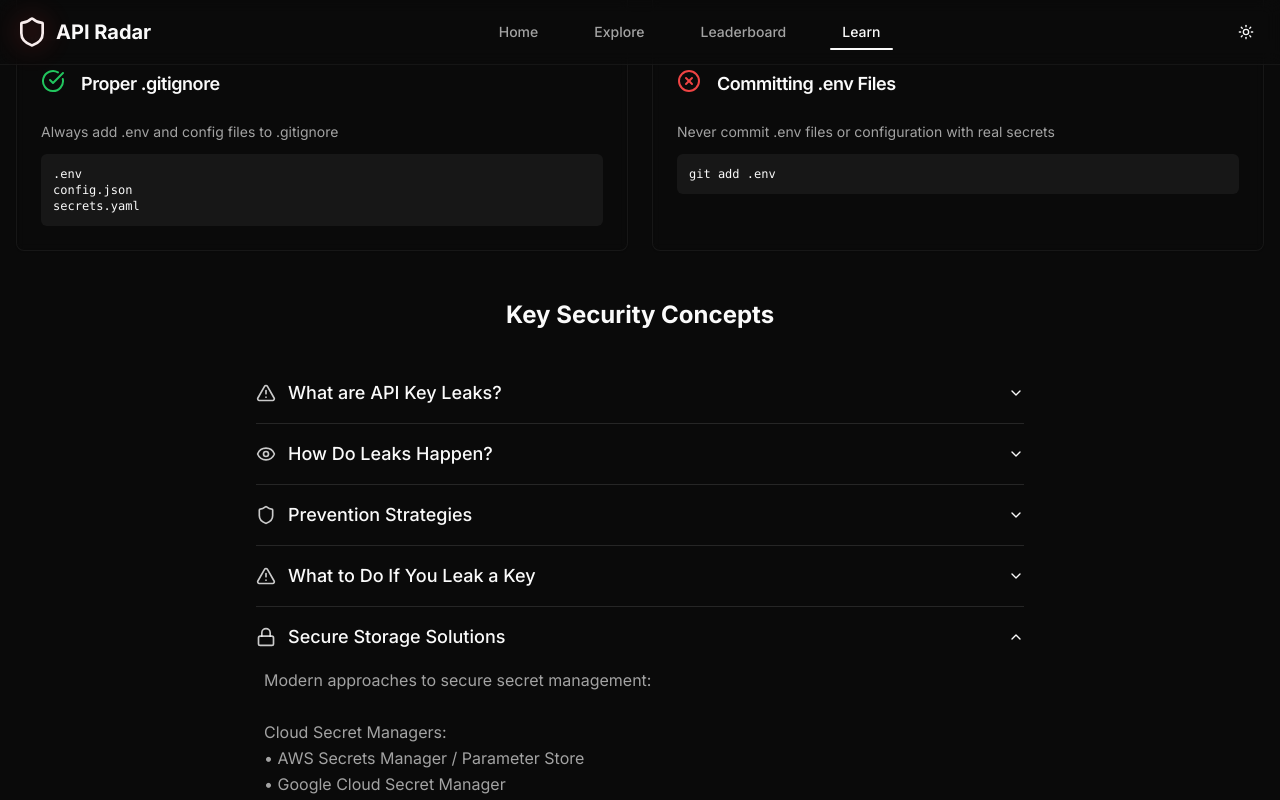
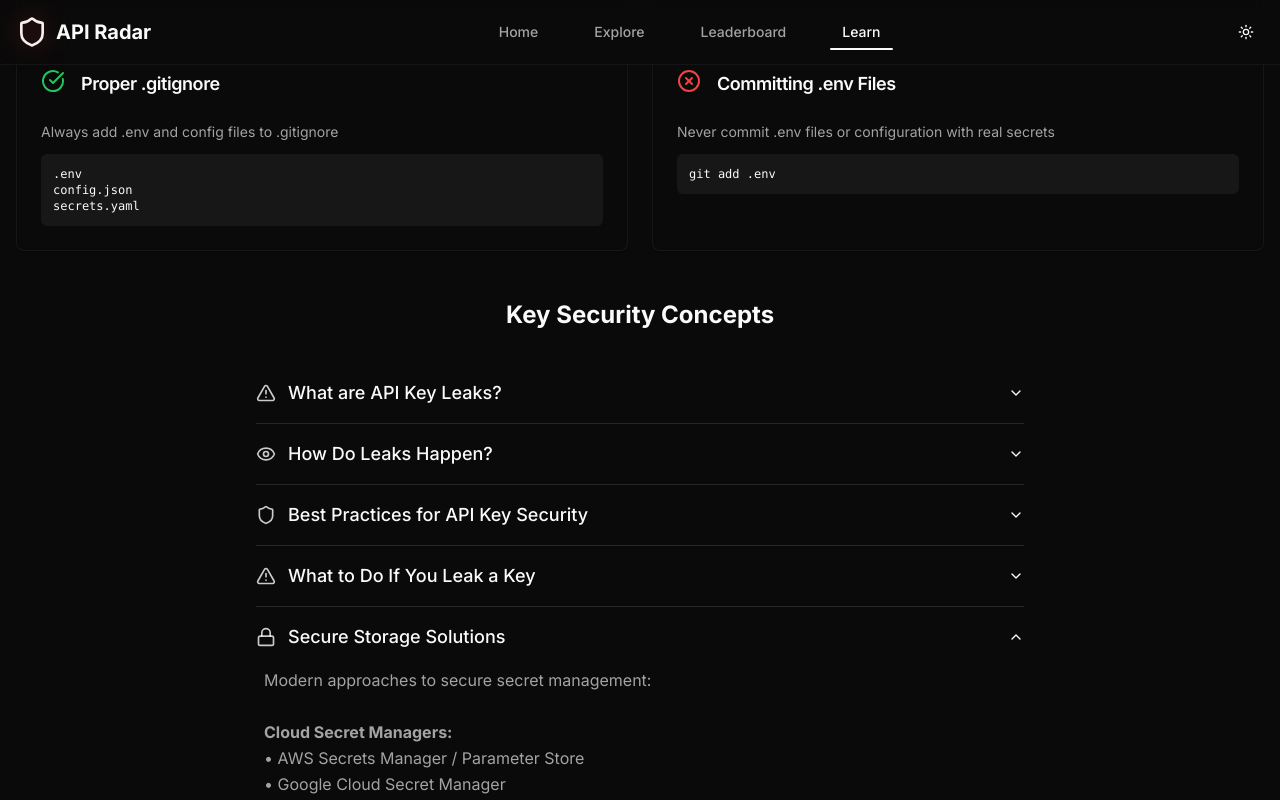
Before and after one commit to zaim-abbasi/APIRadar, a Next.js app: page /learn in a window 1280 px wide. Both pictures are taken after a click on the button "Secure Storage Solutions". Shown: the part 548-1348 px from the top of the page. Built offline with nearby package versions, Linux system fonts and the light colour scheme.

Commit message:
Refactor API key security section to enhance clarity and structure, updating titles and formatting for better readability

```diff
--- a/app/learn/page.tsx
+++ b/app/learn/page.tsx
@@ -57,27 +57,27 @@ Temporary code changes that include real API keys for testing purposes, then for
 Build logs, deployment scripts, or CI configuration files that inadvertently expose environment variables containing API keys.`
   },
   {
-    id: 'prevention-strategies',
-    title: 'Prevention Strategies',
+    id: 'best-practices',
+    title: 'Best Practices for API Key Security',
     icon: Shield,
     content: `Protect your API keys with these best practices:
 
-**Environment Variables**
+<strong>Environment Variables</strong>
 • Store all secrets in environment variables, never in code
 • Use .env files for local development (add to .gitignore)
 • Use secure secret management in production
 
-**Code Review Process**
+<strong>Code Review Process</strong>
 • Implement mandatory code reviews before merging
 • Use automated scanning tools in your CI/CD pipeline
 • Train team members to identify potential security issues
 
-**Git Hooks & Tools**
+<strong>Git Hooks & Tools</strong>
 • Set up pre-commit hooks to scan for secrets
 • Use tools like git-secrets, detect-secrets, or truffleHog
 • Configure your IDE to highlight potential secrets
 
-**Access Controls**
+<strong>Access Controls</strong>
 • Rotate API keys regularly
 • Use the principle of least privilege
 • Implement key scoping when available
@@ -89,24 +89,24 @@ Build logs, deployment scripts, or CI configuration files that inadvertently exp
     icon: AlertTriangle,
     content: `If you accidentally expose an API key, act quickly:
 
-Immediate Actions (within minutes):
+<strong>Immediate Actions (within minutes):</strong>
 1. Revoke the key immediately - Disable it in the service provider's dashboard
 2. Generate a new key - Create a replacement with appropriate permissions
 3. Update your applications - Deploy the new key to all environments
 4. Remove the key from git history - Use git filter-branch or BFG Repo-Cleaner
 
-Investigation & Monitoring:
+<strong>Investigation & Monitoring:</strong>
 • Check service logs for any unauthorized usage
 • Monitor billing/usage for unexpected charges
 • Review access logs and audit trails
 • Document the incident for future prevention
 
-Communication:
+<strong>Communication:</strong>
 • Notify your team and security personnel
 • If customer data may be affected, follow disclosure procedures
 • Update your incident response playbook
 
-Long-term Improvements:
+<strong>Long-term Improvements:</strong>
 • Analyze how the leak occurred
 • Implement additional safeguards
 • Provide team training on secure coding practices
@@ -118,23 +118,23 @@ Long-term Improvements:
     icon: Lock,
     content: `Modern approaches to secure secret management:
 
-Cloud Secret Managers:
+<strong>Cloud Secret Managers:</strong>
 • AWS Secrets Manager / Parameter Store
 • Google Cloud Secret Manager
 • Azure Key Vault
 • HashiCorp Vault
 
-Environment-Based Solutions:
+<strong>Environment-Based Solutions:</strong>
 • Docker secrets
 • Kubernetes secrets
 • Platform-specific environment variables (Vercel, Netlify, etc.)
 
-Development Tools:
+<strong>Development Tools:</strong>
 • direnv for local environment management
 • dotenv libraries for application runtime
 • Development-specific secret stores
 
-Best Practices:
+<strong>Best Practices:</strong>
 • Encrypt secrets at rest and in transit
 • Implement proper access controls and auditing
 • Use temporary/scoped credentials when possible
@@ -264,8 +264,11 @@ const LearnPageComponent = () => {
                     <span>{section.title}</span>
                   </div>
                 </AccordionTrigger>
-                <AccordionContent className="text-base text-muted-foreground leading-relaxed whitespace-pre-wrap px-2">
-                  {section.content}
+                <AccordionContent className="text-base text-muted-foreground leading-relaxed px-2">
+                  <div
+                    dangerouslySetInnerHTML={{ __html: section.content }}
+                    className="whitespace-pre-wrap"
+                  />
                 </AccordionContent>
               </AccordionItem>
             ))}
```
